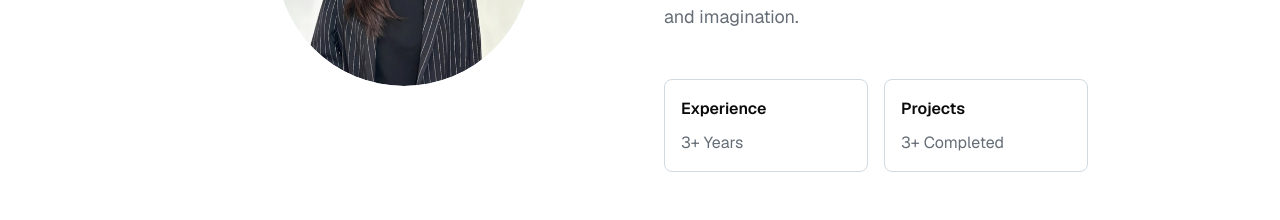
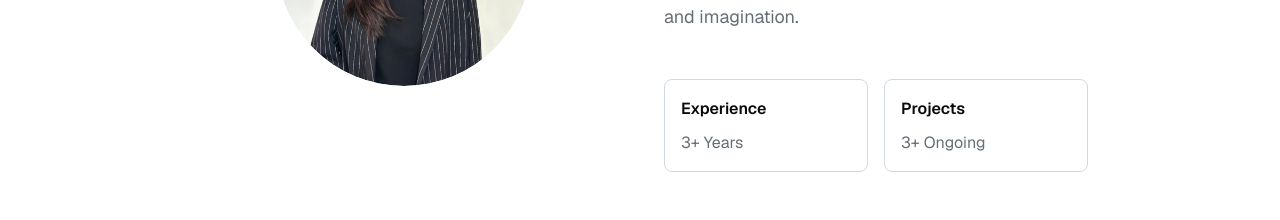
Before and after one commit to annacamp15/my-portfolio, a Next.js app: page / in a window 1280 px wide. Shown: the part 1240-1460 px from the top of the page. Built offline with nearby package versions, Linux system fonts and the light colour scheme.

Commit message:
changed completed to ongoing

```diff
--- a/app/components/About.js
+++ b/app/components/About.js
@@ -52,7 +52,7 @@
               </div>
               <div className="bg-card p-4 rounded-lg border border-border">
                 <h3 className="font-semibold text-foreground mb-2">Projects</h3>
-                <p className="text-muted-foreground">3+ Completed</p>
+                <p className="text-muted-foreground">3+ Ongoing</p>
               </div>
             </div>
           </div>
```
